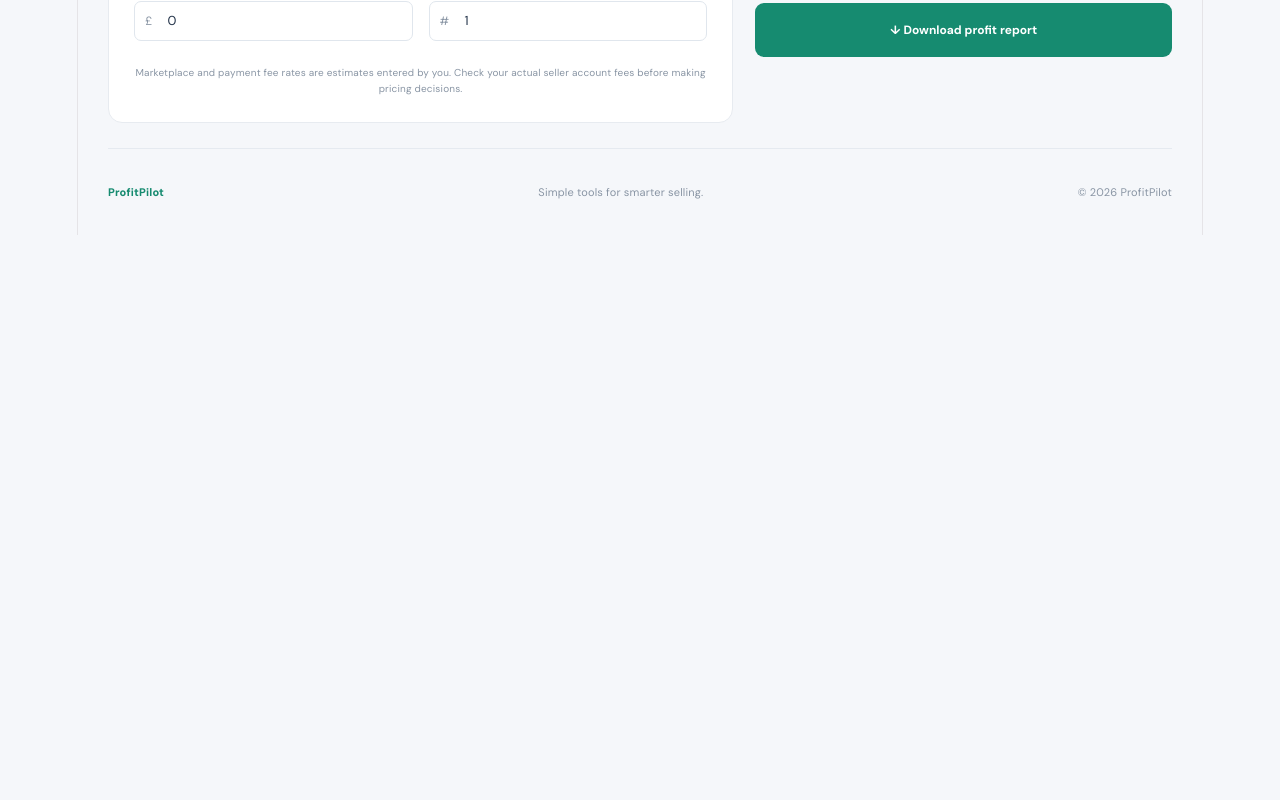
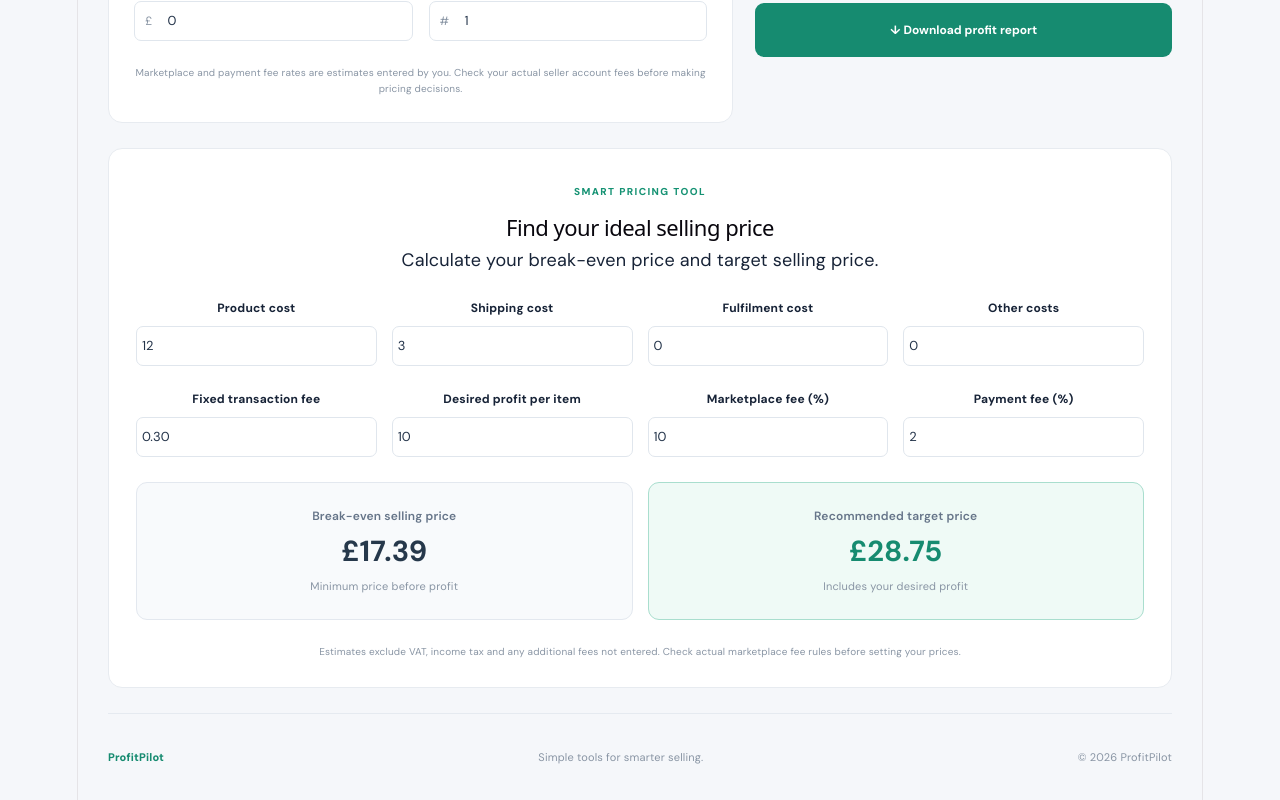
Before and after one commit to HaldenForge/profitpilot, a React (Vite) app: page / in a window 1280 px wide. Shown: the part 1272-2072 px from the top of the page. Before the commit the page ends 1507 px from the top, so only its background shows below. Built offline with nearby package versions, Linux system fonts and the light colour scheme.

Commit message:
Add smart pricing calculator

```diff
--- a/src/App.css
+++ b/src/App.css
@@ -161,3 +161,95 @@ footer { display: flex; justify-content: space-between; gap: 12px; padding: 30px
   .fields { grid-template-columns: 1fr; }
   .welcome-icon { display: none; }
 }
+
+/* Smart Pricing Calculator */
+
+.pricing-tool {
+  margin-top: 25px;
+  padding: 27px;
+}
+
+.pricing-heading {
+  margin-bottom: 22px;
+}
+
+.pricing-heading h2 {
+  font-size: 22px;
+  margin-top: 10px;
+}
+
+.pricing-fields {
+  display: grid;
+  grid-template-columns: repeat(4, 1fr);
+  gap: 20px 15px;
+}
+
+.pricing-results {
+  display: grid;
+  grid-template-columns: 1fr 1fr;
+  gap: 15px;
+  margin-top: 25px;
+}
+
+.pricing-result-box {
+  display: flex;
+  flex-direction: column;
+  gap: 9px;
+  padding: 20px;
+  border: 1px solid #e3e8ef;
+  border-radius: 11px;
+  background: #f8fafc;
+}
+
+.pricing-result-box span {
+  color: #667589;
+  font-size: 12px;
+  font-weight: 600;
+}
+
+.pricing-result-box strong {
+  font-size: 29px;
+  color: #26384b;
+}
+
+.pricing-result-box small {
+  color: #8995a4;
+  font-size: 11px;
+}
+
+.pricing-result-box.recommended {
+  background: #effaf6;
+  border-color: #a9dece;
+}
+
+.pricing-result-box.recommended strong {
+  color: #168b70;
+}
+
+.pricing-error {
+  background: #fff0ee;
+  color: #b63c30;
+  padding: 15px;
+  border-radius: 8px;
+  font-size: 13px;
+}
+
+@media(max-width: 760px) {
+  .pricing-fields {
+    grid-template-columns: repeat(2, 1fr);
+  }
+
+  .pricing-results {
+    grid-template-columns: 1fr;
+  }
+}
+
+@media(max-width: 400px) {
+  .pricing-fields {
+    grid-template-columns: 1fr;
+  }
+
+  .pricing-tool {
+    padding: 18px;
+  }
+}
--- a/src/App.tsx
+++ b/src/App.tsx
@@ -1,5 +1,6 @@
 import { useMemo, useState } from 'react'
 import './App.css'
+import PricingCalculator from './PricingCalculator'
 
 const platforms = ['Amazon FBA', 'Amazon FBM', 'eBay', 'Etsy', 'Shopify']
 
@@ -247,6 +248,8 @@ function App() {
         </aside>
       </div>
 
+      <PricingCalculator currency={currency} />
+
       <footer>
         <span className="footer-brand">ProfitPilot</span>
         <span>Simple tools for smarter selling.</span>
--- /dev/null
+++ b/src/PricingCalculator.tsx
@@ -0,0 +1,115 @@
+import { useMemo, useState } from 'react'
+
+type Props = {
+  currency: string
+}
+
+export default function PricingCalculator({ currency }: Props) {
+  const [product, setProduct] = useState('12')
+  const [shipping, setShipping] = useState('3')
+  const [fulfilment, setFulfilment] = useState('0')
+  const [other, setOther] = useState('0')
+  const [fixedFee, setFixedFee] = useState('0.30')
+  const [marketplaceFee, setMarketplaceFee] = useState('10')
+  const [paymentFee, setPaymentFee] = useState('2')
+  const [targetProfit, setTargetProfit] = useState('10')
+
+  const money = (amount: number) =>
+    new Intl.NumberFormat(undefined, {
+      style: 'currency',
+      currency,
+      maximumFractionDigits: 2,
+    }).format(amount)
+
+  const result = useMemo(() => {
+    const cost =
+      Math.max(0, Number(product) || 0) +
+      Math.max(0, Number(shipping) || 0) +
+      Math.max(0, Number(fulfilment) || 0) +
+      Math.max(0, Number(other) || 0)
+
+    const fixed = Math.max(0, Number(fixedFee) || 0)
+    const percentage =
+      (Math.max(0, Number(marketplaceFee) || 0) +
+       Math.max(0, Number(paymentFee) || 0)) / 100
+
+    const profit = Math.max(0, Number(targetProfit) || 0)
+    const divisor = 1 - percentage
+
+    if (divisor <= 0) {
+      return { valid: false, cost, breakEven: 0, target: 0 }
+    }
+
+    return {
+      valid: true,
+      cost,
+      breakEven: (cost + fixed) / divisor,
+      target: (cost + fixed + profit) / divisor,
+    }
+  }, [
+    product, shipping, fulfilment, other,
+    fixedFee, marketplaceFee, paymentFee, targetProfit
+  ])
+
+  const inputs = [
+    { label: 'Product cost', value: product, set: setProduct },
+    { label: 'Shipping cost', value: shipping, set: setShipping },
+    { label: 'Fulfilment cost', value: fulfilment, set: setFulfilment },
+    { label: 'Other costs', value: other, set: setOther },
+    { label: 'Fixed transaction fee', value: fixedFee, set: setFixedFee },
+    { label: 'Desired profit per item', value: targetProfit, set: setTargetProfit },
+    { label: 'Marketplace fee (%)', value: marketplaceFee, set: setMarketplaceFee },
+    { label: 'Payment fee (%)', value: paymentFee, set: setPaymentFee },
+  ]
+
+  return (
+    <section className="pricing-tool card">
+      <div className="pricing-heading">
+        <span className="step-label">SMART PRICING TOOL</span>
+        <h2>Find your ideal selling price</h2>
+        <p>Calculate your break-even price and target selling price.</p>
+      </div>
+
+      <div className="pricing-fields">
+        {inputs.map(item => (
+          <label className="field" key={item.label}>
+            <span className="field-label">{item.label}</span>
+            <span className="input-wrap">
+              <input
+                type="number"
+                min="0"
+                step="any"
+                value={item.value}
+                onChange={e => item.set(e.target.value)}
+              />
+            </span>
+          </label>
+        ))}
+      </div>
+
+      {result.valid ? (
+        <div className="pricing-results">
+          <div className="pricing-result-box">
+            <span>Break-even selling price</span>
+            <strong>{money(result.breakEven)}</strong>
+            <small>Minimum price before profit</small>
+          </div>
+          <div className="pricing-result-box recommended">
+            <span>Recommended target price</span>
+            <strong>{money(result.target)}</strong>
+            <small>Includes your desired profit</small>
+          </div>
+        </div>
+      ) : (
+        <p className="pricing-error">
+          Combined percentage fees must be below 100%.
+        </p>
+      )}
+
+      <p className="disclaimer">
+        Estimates exclude VAT, income tax and any additional fees not entered.
+        Check actual marketplace fee rules before setting your prices.
+      </p>
+    </section>
+  )
+}
```
